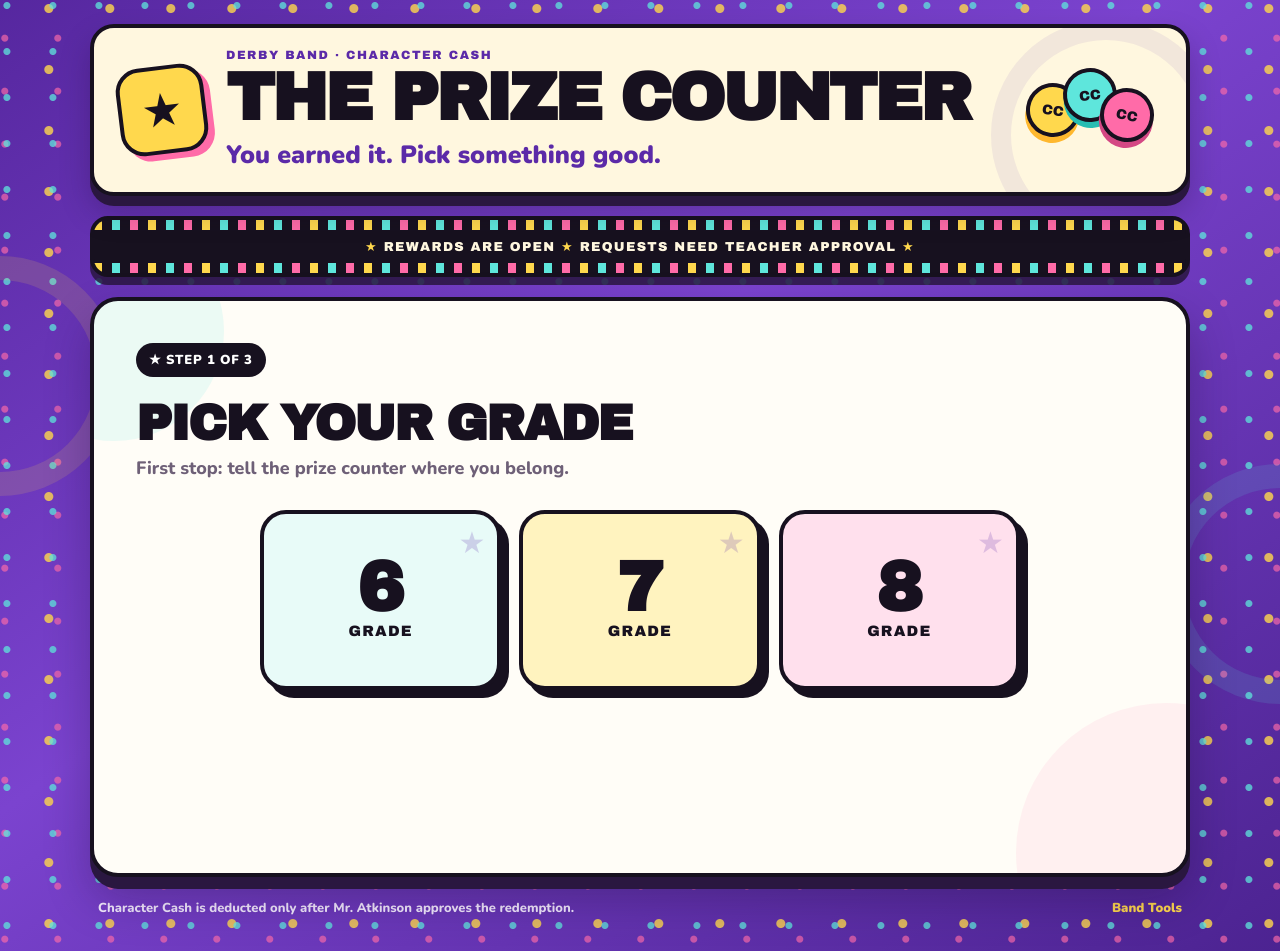
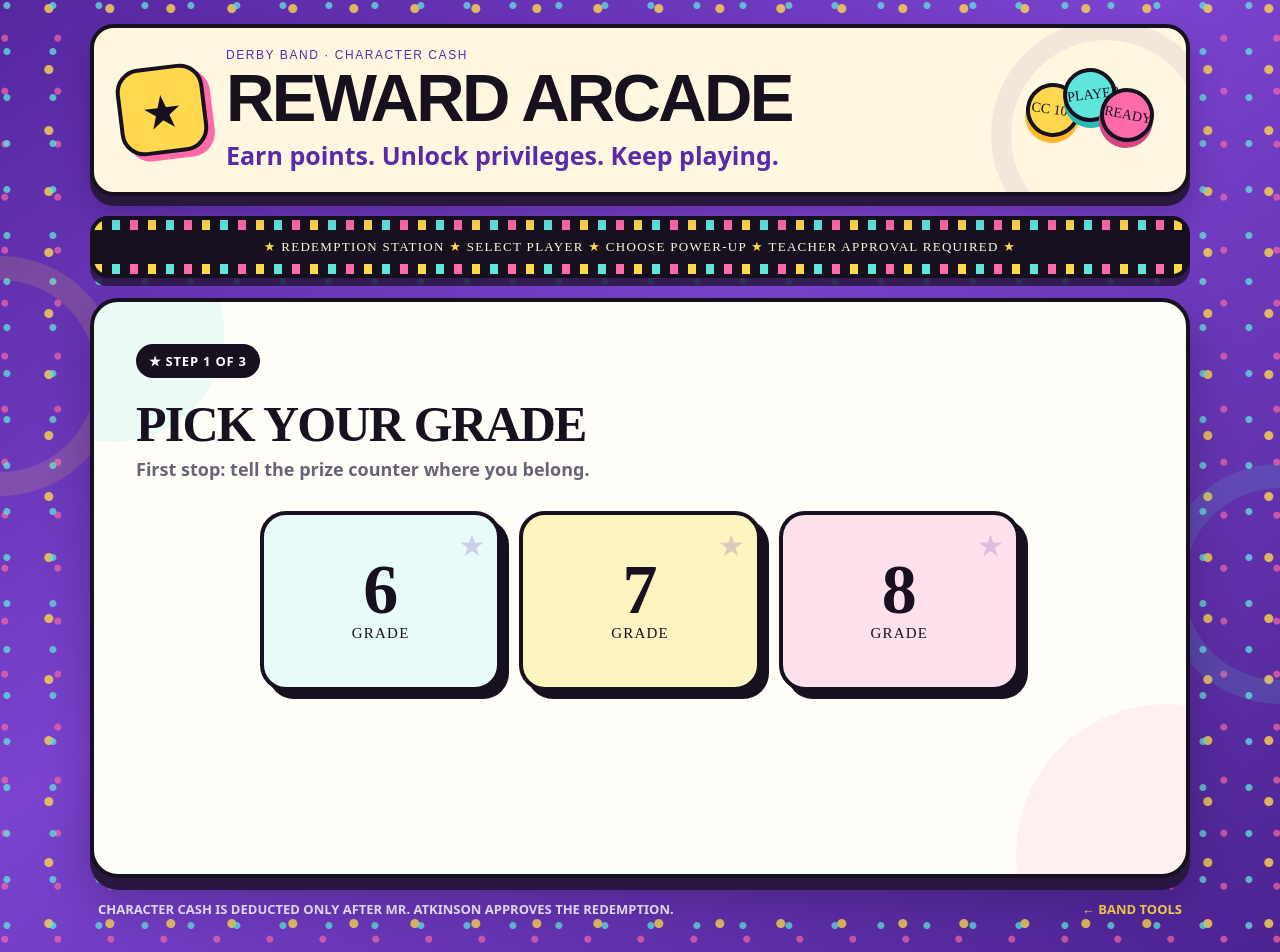
Before and after one commit to jasonatkinson123-sketch/band-tools-dashboard, a plain HTML site: page rewards.html in a window 1280 px wide. Drawn offline with nearby package versions, Linux system fonts and the light colour scheme.

Commit message:
Restyle Reward Arcade header and fonts

```diff
--- a/rewards.html
+++ b/rewards.html
@@ -3,12 +3,12 @@
 <head>
   <meta charset="utf-8" />
   <meta name="viewport" content="width=device-width, initial-scale=1, viewport-fit=cover" />
-  <meta name="theme-color" content="#5b2aa8" />
-  <title>Derby Band Prize Counter</title>
+  <meta name="theme-color" content="#130d1f" />
+  <title>Derby Band Reward Arcade</title>
   <link rel="preconnect" href="https://fonts.googleapis.com">
   <link rel="preconnect" href="https://fonts.gstatic.com" crossorigin>
-  <link href="https://fonts.googleapis.com/css2?family=Archivo+Black&family=Nunito:wght@600;700;800;900&display=swap" rel="stylesheet">
-  <link rel="stylesheet" href="rewards.css?v=20260929-1" />
+  <link href="https://fonts.googleapis.com/css2?family=Press+Start+2P&family=VT323&display=swap" rel="stylesheet">
+  <link rel="stylesheet" href="rewards.css?v=20260929-2" />
 </head>
 <body>
   <div class="sky-burst one" aria-hidden="true"></div>
@@ -20,29 +20,29 @@
       <div class="ticket-logo" aria-hidden="true"><span>★</span></div>
       <div class="hero-copy">
         <p class="kicker">DERBY BAND · CHARACTER CASH</p>
-        <h1>THE PRIZE COUNTER</h1>
-        <p class="tagline">You earned it. Pick something good.</p>
+        <h1>REWARD ARCADE</h1>
+        <p class="tagline">Earn points. Unlock privileges. Keep playing.</p>
       </div>
       <div class="coin-stack" aria-hidden="true">
-        <span>CC</span><span>CC</span><span>CC</span>
+        <span>CC 100</span><span>PLAYER</span><span>READY</span>
       </div>
     </header>
 
-    <section class="marquee" aria-label="Reward shop status">
+    <section class="marquee" aria-label="Reward arcade status">
       <div class="bulbs" aria-hidden="true"></div>
-      <div class="marquee-copy"><span>★</span> REWARDS ARE OPEN <span>★</span> REQUESTS NEED TEACHER APPROVAL <span>★</span></div>
+      <div class="marquee-copy"><span>★</span> REDEMPTION STATION <span>★</span> SELECT PLAYER <span>★</span> CHOOSE POWER-UP <span>★</span> TEACHER APPROVAL REQUIRED <span>★</span></div>
       <div class="bulbs" aria-hidden="true"></div>
     </section>
 
     <section id="app" class="stage" aria-live="polite"></section>
 
     <footer class="footer">
-      <div>Character Cash is deducted only after Mr. Atkinson approves the redemption.</div>
-      <a href="./" class="tiny-link">Band Tools</a>
+      <div>CHARACTER CASH IS DEDUCTED ONLY AFTER MR. ATKINSON APPROVES THE REDEMPTION.</div>
+      <a href="./" class="tiny-link">← BAND TOOLS</a>
     </footer>
   </main>
 
-  <script src="rewards-config.js?v=20260929-1"></script>
-  <script src="rewards.js?v=20260929-1"></script>
+  <script src="rewards-config.js?v=20260929-2"></script>
+  <script src="rewards.js?v=20260929-2"></script>
 </body>
 </html>
```
